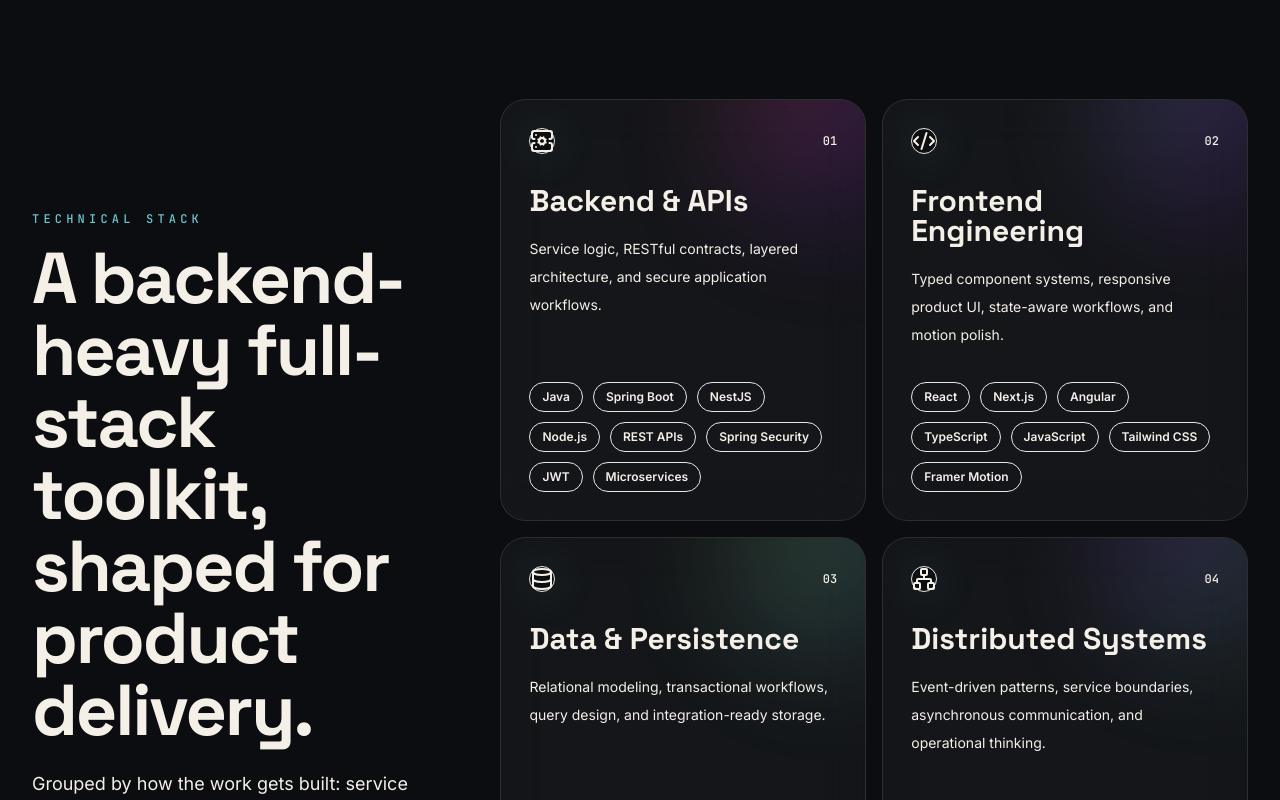
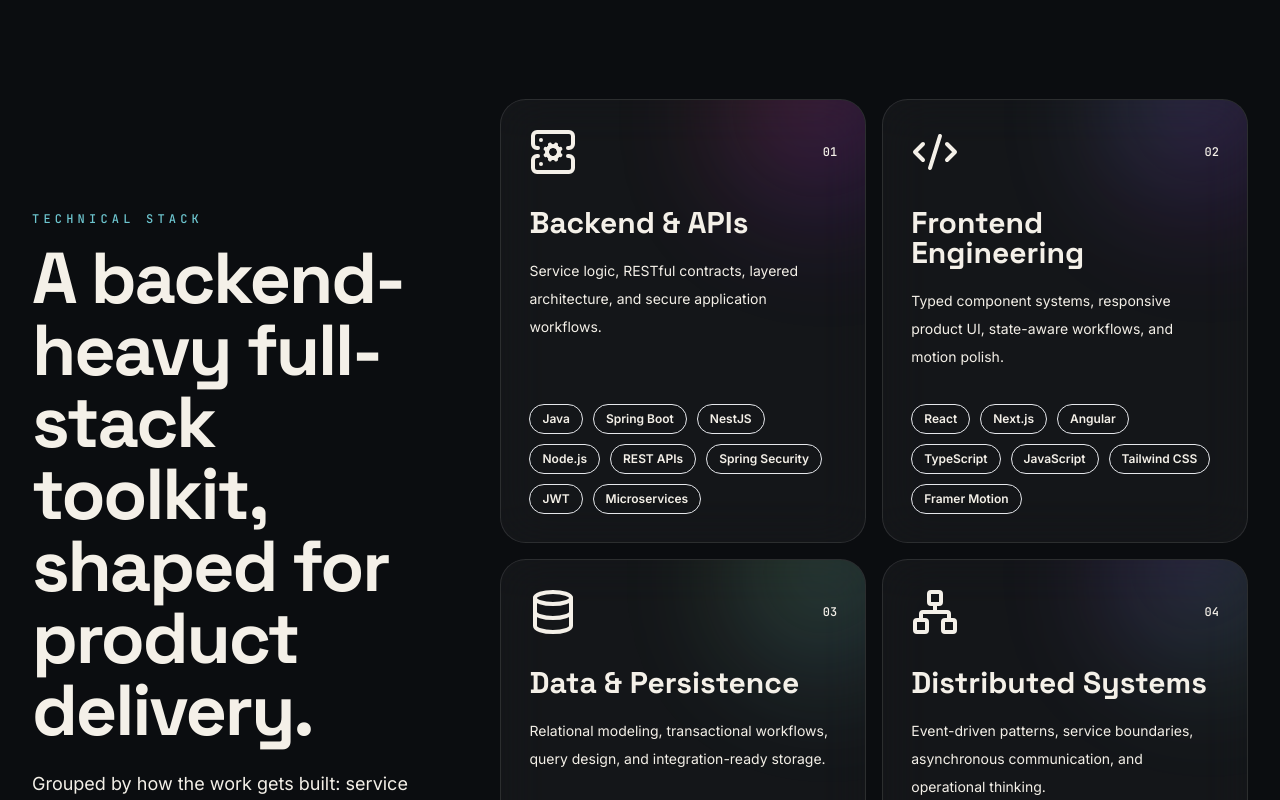
Before and after one commit to NipunBasnayake/nipun-basnayake, a React (Vite) app: page / in a window 1280 px wide. Shown: the part 1980-2780 px from the top of the page. Built offline with nearby package versions, Linux system fonts and the light colour scheme.

Commit message:
fix: adjust icon size and styling in SkillsSection component

```diff
--- a/src/components/sections/SkillsSection.tsx
+++ b/src/components/sections/SkillsSection.tsx
@@ -34,8 +34,8 @@
                   <div className="relative z-10 flex h-full flex-col justify-between">
                     <div>
                       <div className="mb-8 flex items-center justify-between">
-                        <span className="grid size-13 place-items-center rounded-[1.25rem] border border-white/12 bg-obsidian/45 text-platinum shadow-cyan">
-                          <Icon className="size-6" />
+                        <span className="grid place-items-center">
+                          <Icon className="size-12" />
                         </span>
                         <span className="font-mono text-xs text-platinum/38">0{index + 1}</span>
                       </div>
```
